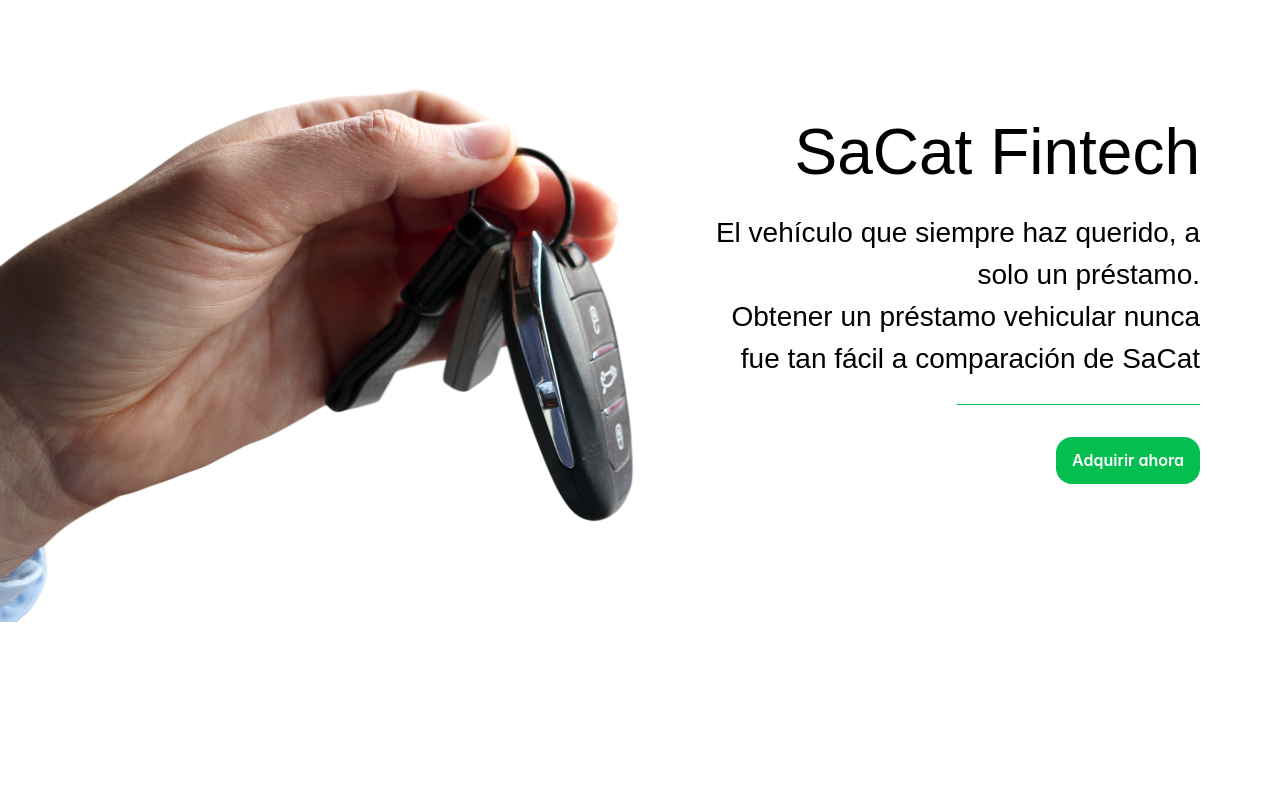
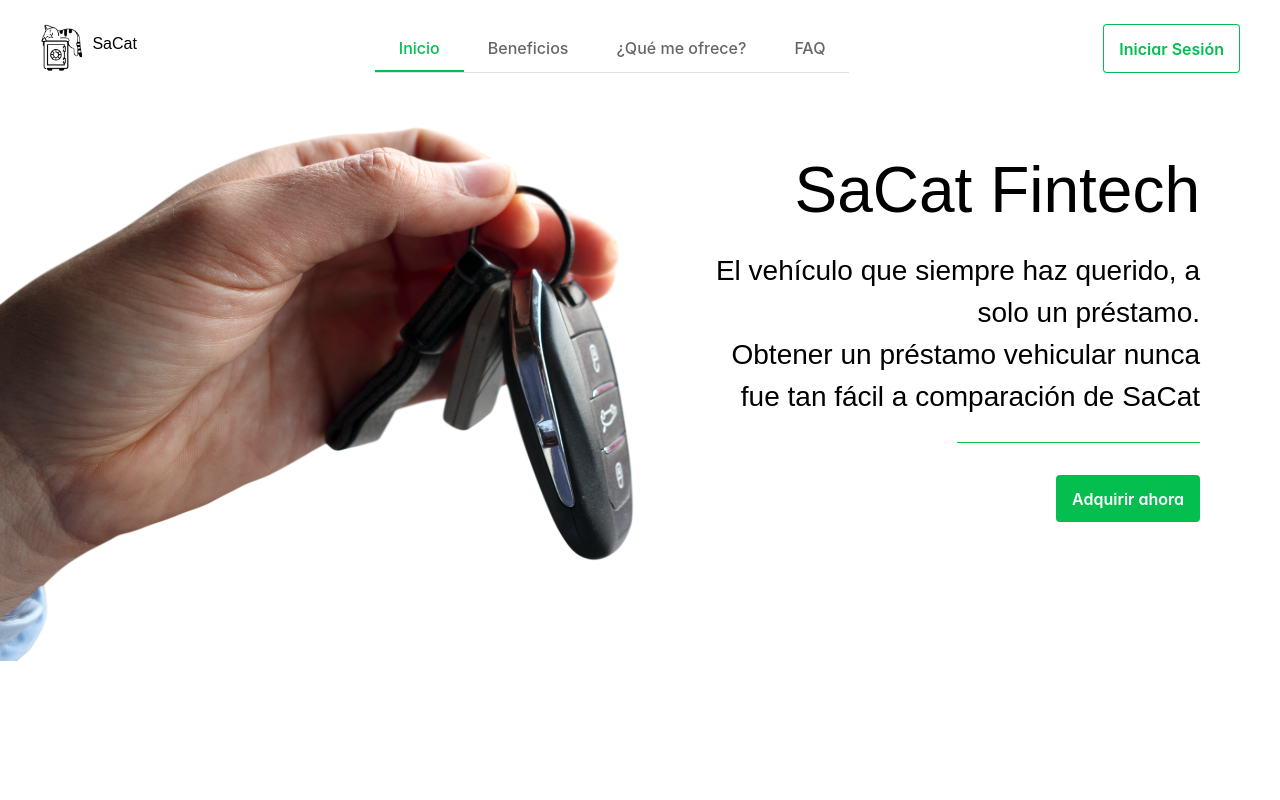
Before and after one commit to SaCat-Fintech/app-frontend, a Nuxt app: page / in a window 1280 px wide. Shown: the top 800 px of the page. Built offline with nearby package versions, Linux system fonts and the light colour scheme; a web font is replaced by a local one.

Commit message:
feat: landing page navbar and centering of sections

```diff
--- a/components/AltNavbar.vue
+++ b/components/AltNavbar.vue
@@ -1,8 +1,10 @@
 <template>
   <div class="flex w-screen justify-between pt-6 px-10">
     <div class="hidden md:flex">
-      <NuxtImg class="w-8" src="nav-cat.png" />
-      <p class="mt-2 ml-2">SaCat</p>
+      <NuxtLink to="/" class="flex flex-row">
+        <NuxtImg class="h-12" src="nav-cat.png" />
+        <p class="mt-2 ml-2">SaCat</p>
+      </NuxtLink>
     </div>
     <p class="mt-2">
       {{ navQuestion }}
--- /dev/null
+++ b/components/LandingNavbar.vue
@@ -0,0 +1,80 @@
+<template>
+  <div class="flex w-screen justify-between pt-6 px-4 sm:px-10">
+    <div class="hidden md:flex">
+      <NuxtImg class="h-12" src="nav-cat.png" />
+      <p class="mt-2 ml-2">SaCat</p>
+    </div>
+    <TabMenu v-model:activeIndex="active" :model="items">
+      <template #item="{ label, item, props }">
+        <router-link
+          v-if="item.route"
+          v-slot="routerProps"
+          :to="item.route"
+          custom
+        >
+          <a
+            :href="routerProps.href"
+            v-bind="props.action"
+            @click="($event) => routerProps.navigate($event)"
+          >
+            <span v-bind="props.label">{{ label }}</span>
+          </a>
+        </router-link>
+      </template>
+    </TabMenu>
+    <router-view />
+    <div class="flex flex-row pl-4">
+      <Button label="Iniciar Sesión" @click="onClickLogin" outlined />
+    </div>
+  </div>
+</template>
+
+<script setup lang="ts">
+import { ref, onMounted, watch } from "vue";
+import { useRouter, useRoute } from "vue-router";
+
+const router = useRouter();
+const route = useRoute();
+
+const active = ref(0);
+const items = ref([
+  {
+    label: "Inicio",
+    route: "/#hero",
+  },
+  {
+    label: "Beneficios",
+    route: "/#benefits",
+  },
+  {
+    label: "¿Qué me ofrece?",
+    route: "/#info",
+  },
+  {
+    label: "FAQ",
+    route: "/#questions",
+  },
+]);
+
+const onClickLogin = () => {
+  return navigateTo("/login");
+};
+
+onMounted(() => {
+  active.value = items.value.findIndex(
+    (item) => route.path === router.resolve(item.route).path,
+  );
+});
+
+watch(
+  route,
+  () => {
+    active.value = items.value.findIndex(
+      (item) => route.path === router.resolve(item.route).path,
+    );
+  },
+  { immediate: true },
+);
+</script>
+
+<style></style>
--- a/pages/index.vue
+++ b/pages/index.vue
@@ -1,6 +1,11 @@
 <template>
-  <section id="hero" class="h-screen">
-    <div class="grid grid-cols-1 lg:grid-cols-2 mt-32 lg:mt-20">
+  <div class="fixed top-0 w-screen bg-white z-10">
+    <LandingNavbar />
+  </div>
+  <section id="hero" class="mb-20 lg:mb-0 lg:h-screen">
+    <div class="flex justify-center items-center h-5/6">
+      <div class="text-center flex flex-col w-screen mt-28">
+        <div class="grid grid-cols-1 lg:grid-cols-2">
           <div class="hidden lg:flex">
             <NuxtImg src="hero-img.png" />
           </div>
@@ -9,8 +14,9 @@
           >
             <h1 style="font-size: 4rem" class="mb-3 xl:mt-6">SaCat Fintech</h1>
             <p style="font-size: 1.75rem" class="max-w-[33rem]">
-          El vehículo que siempre haz querido, a solo un préstamo. <br />Obtener
-          un préstamo vehicular nunca fue tan fácil a comparación de SaCat
+              El vehículo que siempre haz querido, a solo un préstamo.
+              <br />Obtener un préstamo vehicular nunca fue tan fácil a
+              comparación de SaCat
             </p>
             <div
               class="mb-8 mt-6"
@@ -23,8 +29,12 @@
             <Button label="Adquirir ahora" @click="onClickLogin" />
           </div>
         </div>
+      </div>
+    </div>
   </section>
-  <section id="benefits" class="mb-40 sm:mb-60 lg:mb-0 lg:h-screen">
+  <section id="benefits" class="mb-20 lg:mb-0 lg:h-screen">
+    <div class="flex justify-center items-center h-5/6">
+      <div class="text-center flex flex-col w-screen">
         <div class="text-center flex flex-col mt-32 lg:mt-20">
           <h2 class="mx-6">Descubre los beneficios que tenemos</h2>
           <div class="grid grid-cols-1 lg:grid-cols-4 mt-14 mx-10">
@@ -58,9 +68,12 @@
             </div>
           </div>
         </div>
+      </div>
+    </div>
   </section>
-  <section id="info" class="mb-40 sm:mb-60 lg:mb-0 lg:h-screen">
-    <div class="text-center">
+  <section id="info" class="mb-20 lg:mb-0 lg:h-screen">
+    <div class="flex justify-center items-center h-5/6">
+      <div class="text-center flex flex-col lg:mt-20">
         <div class="grid grid-cols-1 sm:grid-cols-2 lg:grid-cols-4 gap-4 px-10">
           <div
             class="text-3xl flex items-center justify-center px-12 py-20"
@@ -118,8 +131,9 @@
           </div>
         </div>
       </div>
+    </div>
   </section>
-  <section id="questions" class="lg:h-screen">
+  <section id="questions" class="mb-20 lg:mb-0 lg:h-screen">
     <div class="flex justify-center items-center h-5/6">
       <div class="text-center flex flex-col">
         <h2 class="text-center px-4">Preguntas frecuentes</h2>
@@ -351,7 +365,9 @@
   border-width: 0rem;
   background-color: #e3f9eb;
 }
+form {
   .p-button {
-  border-radius: 1rem;
+    border-radius: 0.8rem;
+  }
 }
 </style>
```
Lines whose indentation alone changed are shown as unchanged.
